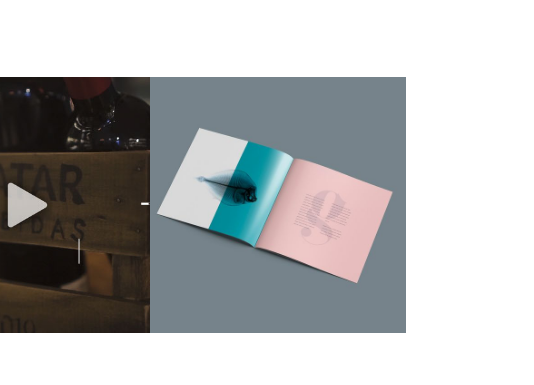
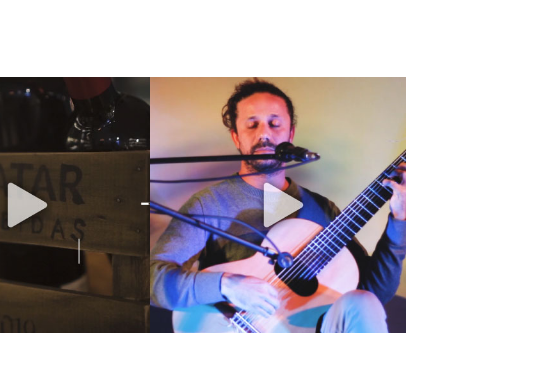
Before and after one commit to gaboqu/bastok, a plain HTML site: page index.html in a window 1280 px wide. Shown: the part 2549-2934 px from the top of the page, 746-1280 px from the left. Drawn offline with nearby package versions, Linux system fonts and the light colour scheme; files that its build step writes are made by us from their sources; a script that the page names is missing.

Commit message:
agregue trabajos a la galeria y al index

```diff
--- a/index.html
+++ b/index.html
@@ -166,7 +166,7 @@
         <li class="worksrecientes__mokups"> <a href="https://youtu.be/qUgng6moK2o" class="mediabox"><img class="resise" src="imagenes/galery_video-bonzo.jpg" alt="I"></a></li>
         <li class="worksrecientes__mokups"> <a href="https://youtu.be/om11zQhyRdU" class="mediabox"><img class="resise" src="imagenes/galery_video-conterbox_logoAnimado.jpg" alt="I"></a></li>
         <li class="worksrecientes__mokups"><a href="https://youtu.be/fCzZuhawNI8" class="mediabox"><img class="resise" src="imagenes/galery_videoBroll-qatar-.jpg" alt="I"></a></li>
-        <li class="worksrecientes__mokups"><img class="resise" src="imagenes/mockup.jpg" alt=""></li>
+        <li class="worksrecientes__mokups"><a href="https://youtu.be/rWiiXMepfMA" class="mediabox"><img class="resise" src="imagenes/galery_video-esteban_imaginario.jpg" alt="I"></a></li>
 
 <!--         <li class="worksrecientes__mokups"><img class="resise" src="imagenes/mockup.jpg" alt=""></li>
         <li class="worksrecientes__mokups"><img class="resise" src="imagenes/mockup.jpg" alt=""></li>
```
Also changed, not shown: secciones/trabajos.html (+1 -1 lines).
